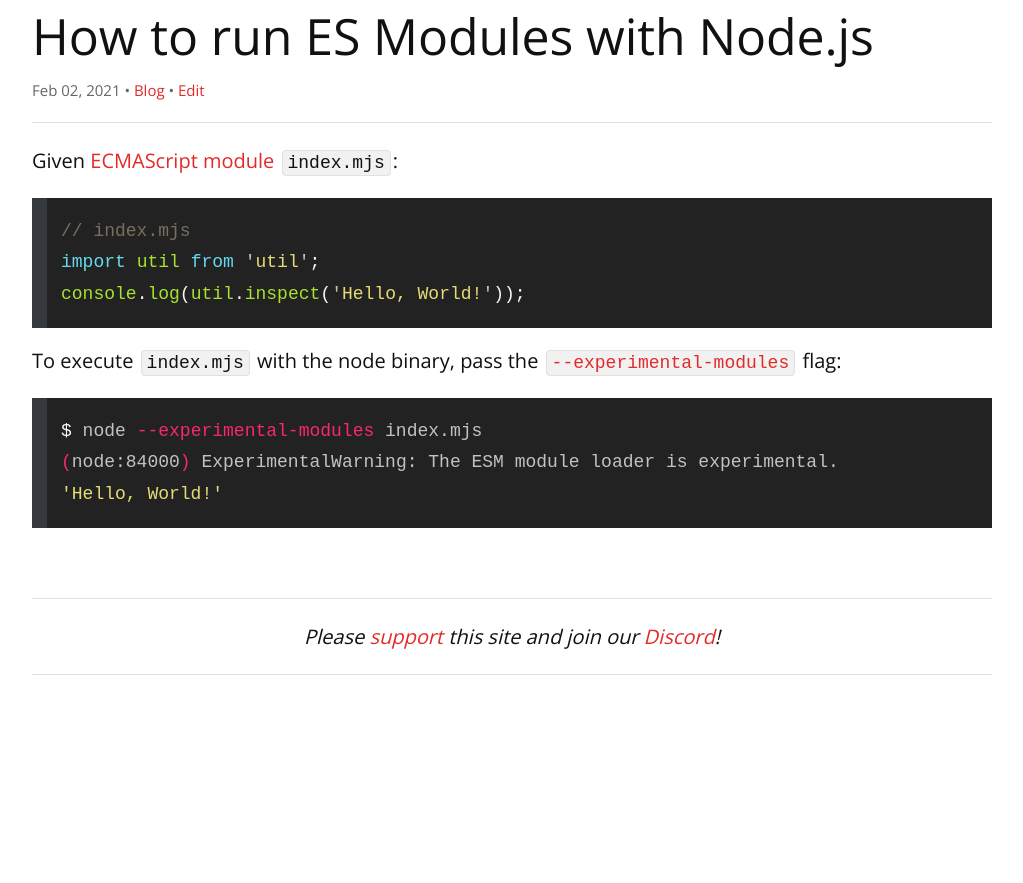
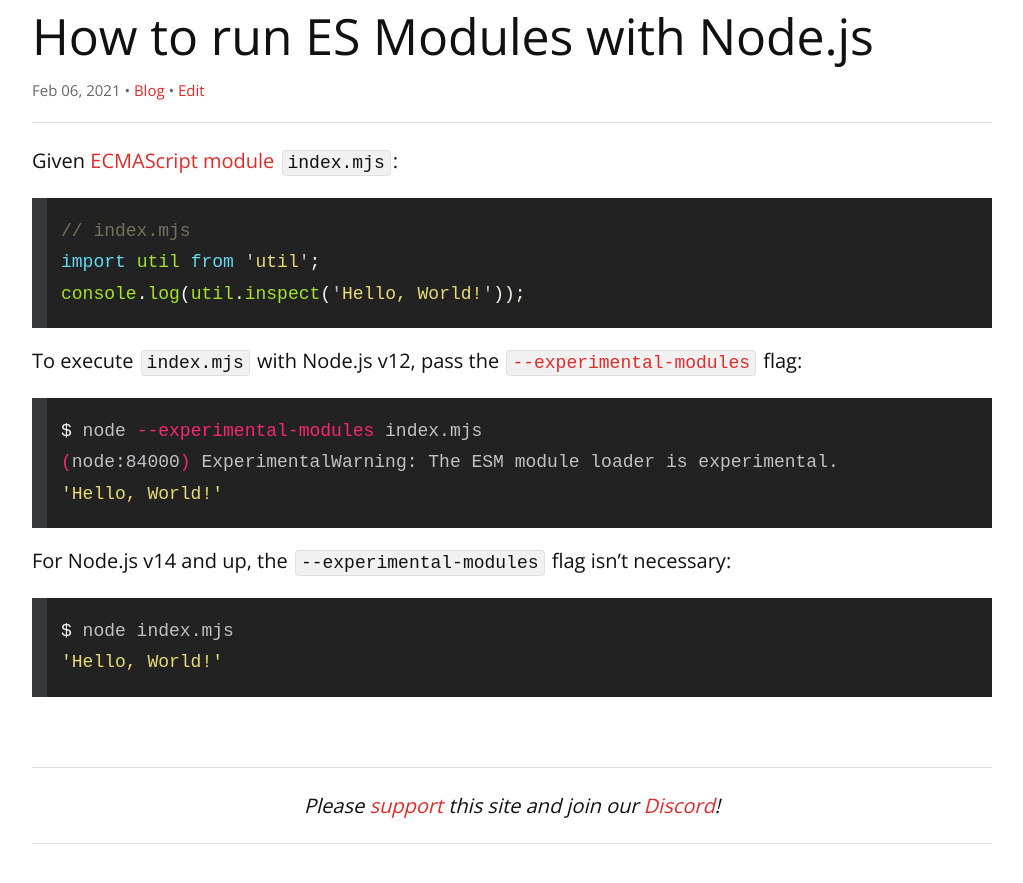
Before and after one commit to remarkablemark/remarkablemark.github.io, a Jekyll site: the page built from _posts/2021/2021-02-02-run-es-modules-with-nodejs.md, in a window 1280 px wide, cut to the strip 107-1076 px from the top of the page. Shown: the top 883 px of the strip, without its empty margins (128-1151 px from the left). Built offline with Jekyll 4.4.1, drawn with Linux system fonts in a browser that asks for light colours; comment, search, counter and statistics services are not loaded; before the commit the page ends 907 px from its top, so only the background shows below that.

Commit message:
fix(posts): update "How to run ES Modules with Node.js"
Post: 2021-02-02-run-es-modules-with-nodejs.md

Note that only Node.js v12 needs the `--experimental-modules` flag
and v14+ does not need it.

````diff
--- a/_posts/2021/2021-02-02-run-es-modules-with-nodejs.md
+++ b/_posts/2021/2021-02-02-run-es-modules-with-nodejs.md
@@ -2,6 +2,7 @@
 layout: post
 title: How to run ES Modules with Node.js
 date: 2021-02-02 21:34:24
+updated: 2021-02-06 12:13:52
 excerpt: How to run ES Modules with the Node.js binary in the command-line interface (CLI).
 categories: es6 module nodejs
 ---
@@ -14,10 +15,17 @@
 console.log(util.inspect('Hello, World!'));
 ```
 
-To execute `index.mjs` with the node binary, pass the [`--experimental-modules`](https://nodejs.medium.com/announcing-a-new-experimental-modules-1be8d2d6c2ff) flag:
+To execute `index.mjs` with Node.js v12, pass the [`--experimental-modules`](https://nodejs.medium.com/announcing-a-new-experimental-modules-1be8d2d6c2ff) flag:
 
 ```sh
 $ node --experimental-modules index.mjs
 (node:84000) ExperimentalWarning: The ESM module loader is experimental.
 'Hello, World!'
 ```
+
+For Node.js v14 and up, the `--experimental-modules` flag isn't necessary:
+
+```sh
+$ node index.mjs
+'Hello, World!'
+```
````
